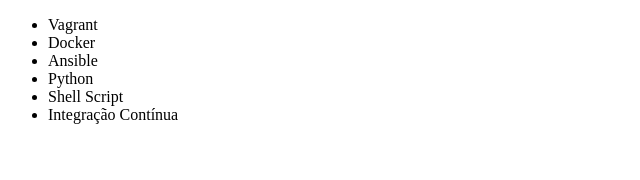
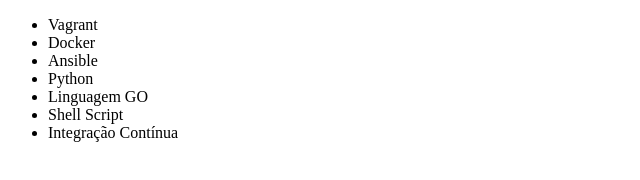
Before and after one commit to silmarasilva/alura-git, a plain HTML site: page index.html in a window 1280 px wide. Shown: the whole page, without its empty margins (0-640 px from the left). Drawn offline with Linux system fonts and the light colour scheme.

Commit message:
Inserindo o curso de GO

```diff
--- a/index.html
+++ b/index.html
@@ -10,6 +10,7 @@
         <li>Docker</li>
         <li>Ansible</li>
         <li>Python</li>
+        <li>Linguagem GO</li>
         <li>Shell Script</li>
         <li>Integração Contínua</li>
     </ul>
```
